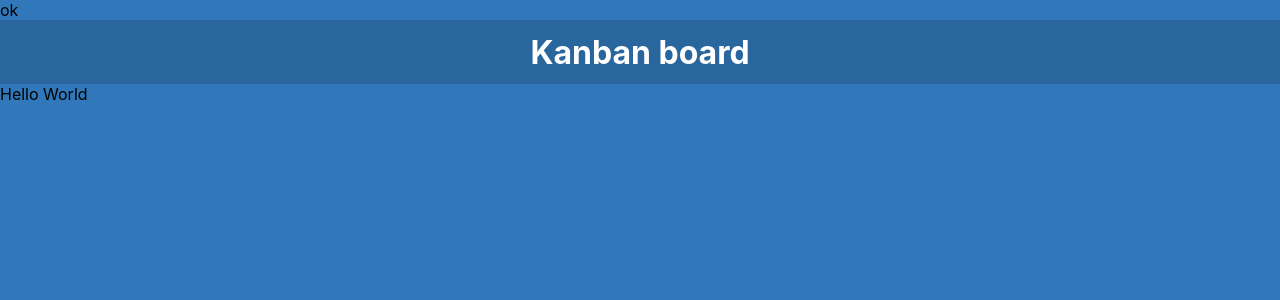
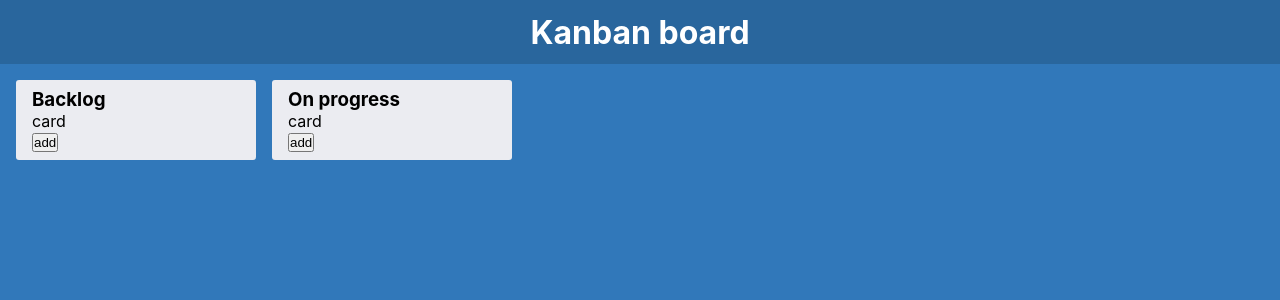
Before and after one commit to SatrioKamaludin/Kanban-board, a React (Create React App) app: page / in a window 1280 px wide. Shown: the top 300 px of the page. Built offline with nearby package versions, Linux system fonts and the light colour scheme.

Commit message:
Board component

```diff
--- a/src/App.js
+++ b/src/App.js
@@ -1,14 +1,20 @@
 import React, { useContext } from 'react'
-import Header from './components/Header';
-import { DataContext } from './context/store';
+import Header from './components/Header'
+import Board from './components/Board'
+import { DataContext } from './context/store'
+import './App.scss'
 
 const App = () => {
-  const val = useContext(DataContext)
+  const { store } = useContext(DataContext)
   return (
     <div>
-      {val}
       <Header />
-      Hello World
+      <div className="container">
+        {store.listIds.map(id => {
+          const data = store.lists[id]
+          return <Board key={id} data={data}/>
+        })}
+      </div>
     </div>
   )
 }
--- /dev/null
+++ b/src/App.scss
@@ -0,0 +1,4 @@
+.container {
+  display: flex;
+  margin-left: 1rem;
+}
--- /dev/null
+++ b/src/components/Board.js
@@ -0,0 +1,16 @@
+import React from 'react'
+import '../sass/Board.scss'
+
+const Board = ({ data }) => {
+    return(
+        <div className='board'>
+            <h3>{data.title}</h3>
+            <div>
+                card
+            </div>
+            <button>add</button>
+        </div>
+    )
+}
+
+export default Board
--- a/src/context/store.js
+++ b/src/context/store.js
@@ -28,15 +28,16 @@ const initialState = {
             cards: []
         }
     },
-    listIds: []
+    listIds: ['list-1', 'list-2']
 }
 
 export const DataContext = createContext()
 
 export const DataProvider = (props) => {
     const [store, setStore] = useState(initialState)
-    return(
-        <DataContext.Provider value='ok'>
+    return (
+        // {{store}} because it's going to be exported in object
+        <DataContext.Provider value={{ store }}>
             {props.children}
         </DataContext.Provider>
     )
--- /dev/null
+++ b/src/sass/Board.scss
@@ -0,0 +1,9 @@
+.board {
+    background: #ebecf1;
+    width: 15rem;
+    margin-right: 1rem;
+    margin-top: 1rem;
+    height: 100%;
+    padding: 0.5rem 1rem;
+    border-radius: 3px;
+}
```
Also changed, not shown: src/App.css (deleted, +0 -38 lines).
